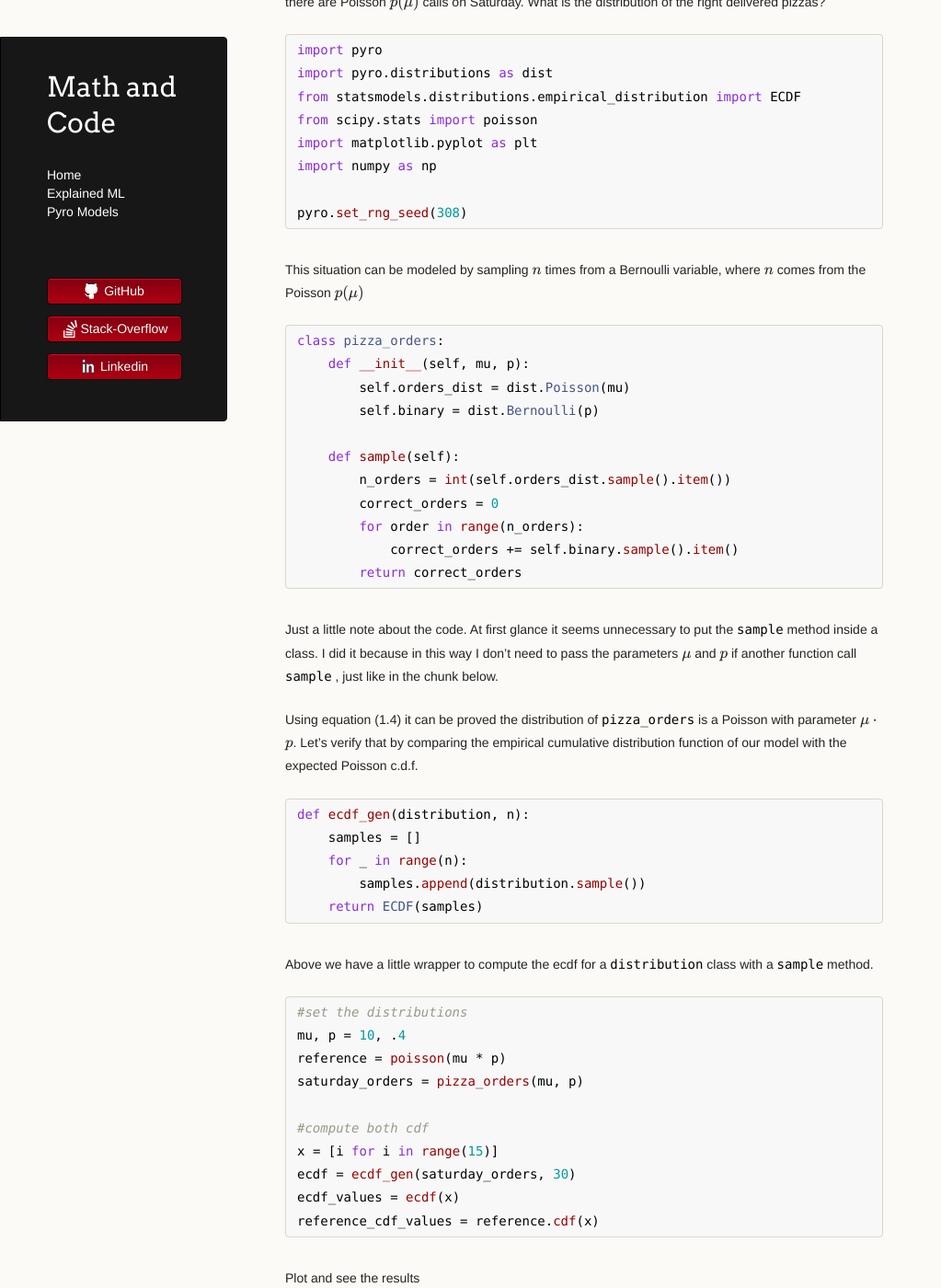
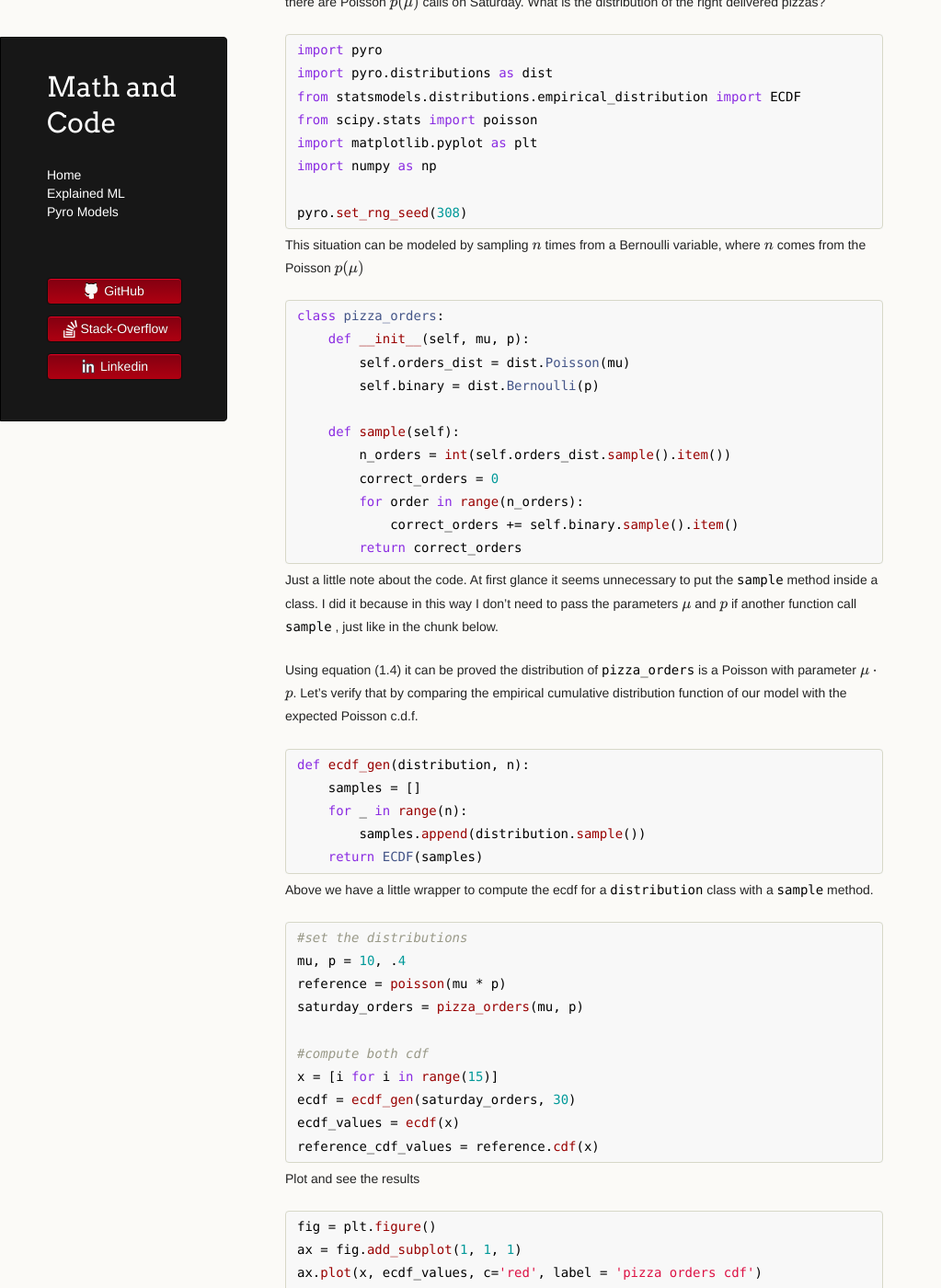
Before and after one commit to LemonPy29/LemonPy29.github.io, a Jekyll site: the page built from pyro-models/basic-examples.md, in a window 1280 px wide and 1400 px high, scrolled down 1008 px. Shown: the whole window at 92% size, without its empty margins (0-1023 px from the left). Built offline with Jekyll 4.4.1, drawn with Linux system fonts in a browser that asks for light colours; nearby versions of some CDN libraries; the repository's description, which GitHub fills in, is left out.

Commit message:
Update jekyll-theme-dinky.scss

```diff
--- a/_sass/jekyll-theme-dinky.scss
+++ b/_sass/jekyll-theme-dinky.scss
@@ -164,9 +164,9 @@ p img, .emoji {
 /* Code blocks */
 
 code, pre {
-	font-family: Monaco, "Bitstream Vera Sans Mono", "Lucida Console", Terminal, monospace;
-  color:#000;
-  font-size:14px;
+    font-family: Monaco, "Bitstream Vera Sans Mono", "Lucida Console", Terminal, monospace;
+    color:#000;
+    font-size:14px;
 }
 
 pre {
@@ -176,7 +176,7 @@ pre {
   border:1px solid #D7D8C8;
   overflow: auto;
   overflow-y: hidden;
-	margin-bottom: 32px;
+  margin-bottom: 5px;
 }
 
 /* Figures */
```
